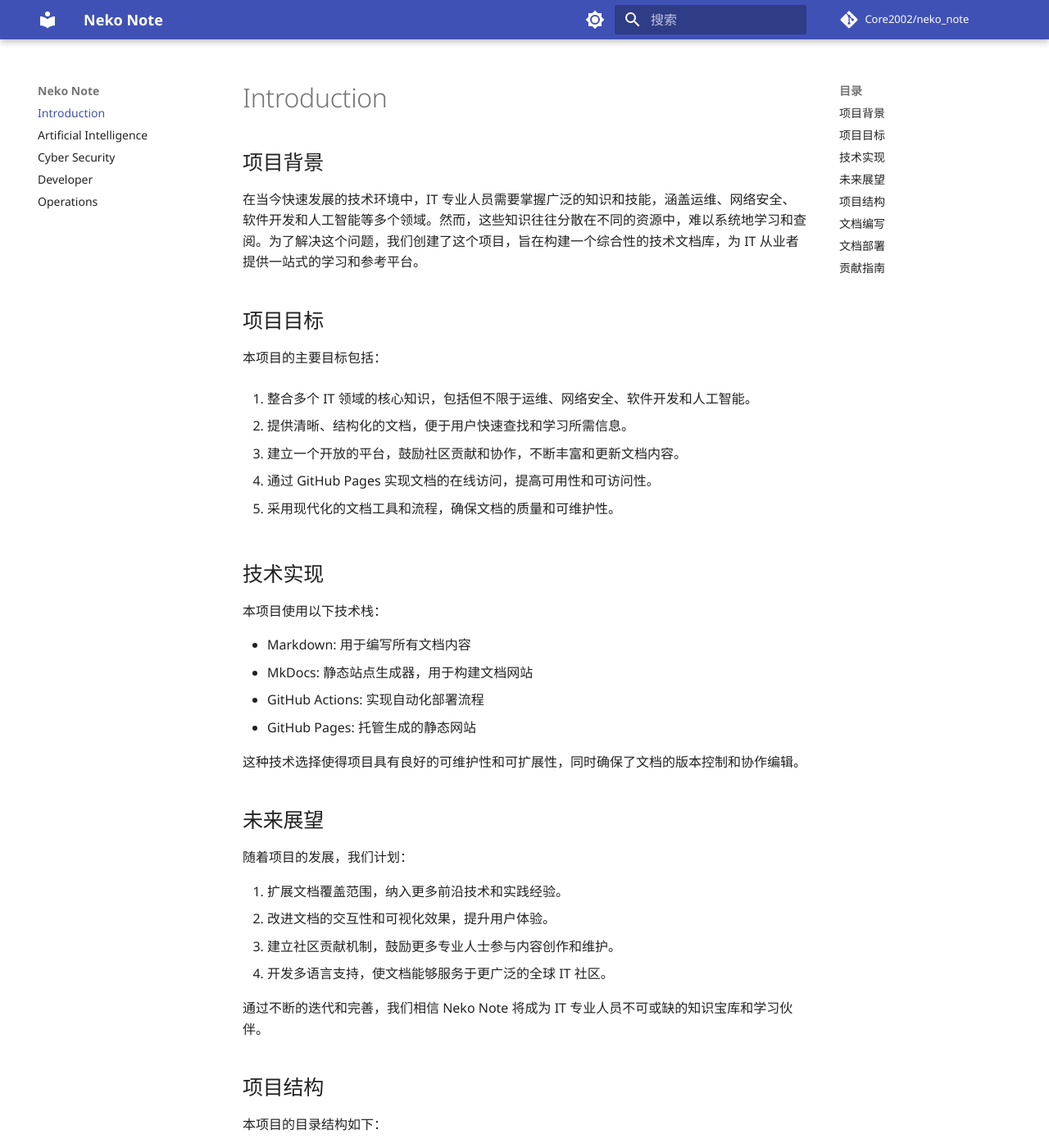
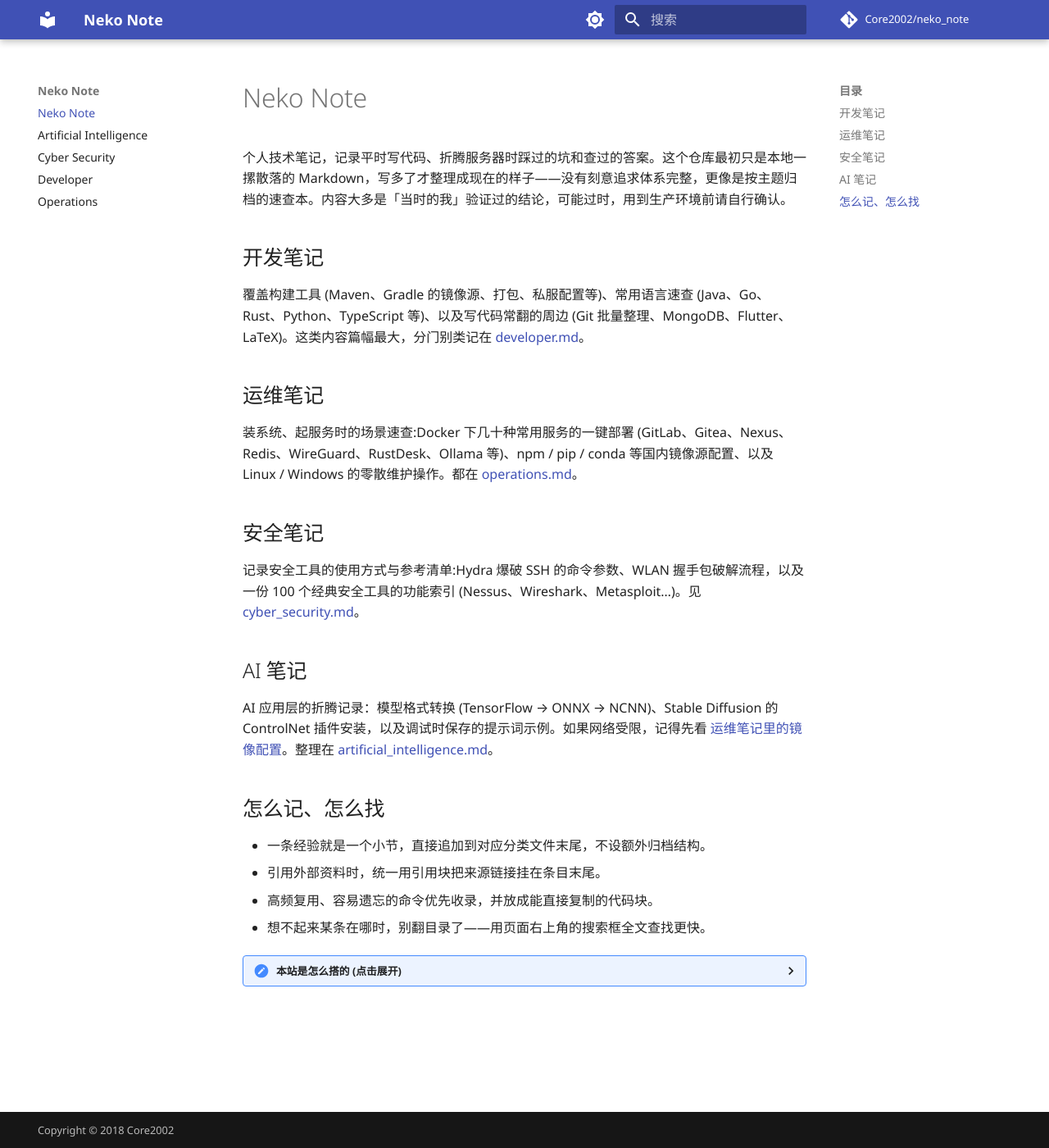
Before and after one commit to Core2002/neko_note, an MkDocs documentation site: the page built from docs/index.md, in a window 1280 px wide and 1400 px high. Shown: the whole window at 82% size. Built offline with MkDocs 1.6.1 and Material for MkDocs 9.7.7, drawn with Linux system fonts in a browser that asks for light colours; comment, search, counter and statistics services are not loaded; some of the changed text lies outside the part shown.

Commit message:
✨ Feat: Revise index.md to enhance clarity and structure of personal technical notes

````diff
--- a/docs/index.md
+++ b/docs/index.md
@@ -1,130 +1,42 @@
-# Introduction
+# Neko Note
 
-## 项目背景
+个人技术笔记，记录平时写代码、折腾服务器时踩过的坑和查过的答案。这个仓库最初只是本地一摞散落的 Markdown，写多了才整理成现在的样子——没有刻意追求体系完整，更像是按主题归档的速查本。内容大多是「当时的我」验证过的结论，可能过时，用到生产环境前请自行确认。
 
-在当今快速发展的技术环境中，IT 专业人员需要掌握广泛的知识和技能，涵盖运维、网络安全、软件开发和人工智能等多个领域。然而，这些知识往往分散在不同的资源中，难以系统地学习和查阅。为了解决这个问题，我们创建了这个项目，旨在构建一个综合性的技术文档库，为 IT 从业者提供一站式的学习和参考平台。
+## 开发笔记
 
-## 项目目标
+覆盖构建工具 (Maven、Gradle 的镜像源、打包、私服配置等)、常用语言速查 (Java、Go、Rust、Python、TypeScript 等)、以及写代码常翻的周边 (Git 批量整理、MongoDB、Flutter、LaTeX)。这类内容篇幅最大，分门别类记在 [developer.md](developer.md)。
 
-本项目的主要目标包括：
+## 运维笔记
 
-1. 整合多个 IT 领域的核心知识，包括但不限于运维、网络安全、软件开发和人工智能。
+装系统、起服务时的场景速查:Docker 下几十种常用服务的一键部署 (GitLab、Gitea、Nexus、Redis、WireGuard、RustDesk、Ollama 等)、npm / pip / conda 等国内镜像源配置、以及 Linux / Windows 的零散维护操作。都在 [operations.md](operations.md)。
 
-2. 提供清晰、结构化的文档，便于用户快速查找和学习所需信息。
+## 安全笔记
 
-3. 建立一个开放的平台，鼓励社区贡献和协作，不断丰富和更新文档内容。
+记录安全工具的使用方式与参考清单:Hydra 爆破 SSH 的命令参数、WLAN 握手包破解流程，以及一份 100 个经典安全工具的功能索引 (Nessus、Wireshark、Metasploit…)。见 [cyber_security.md](cyber_security.md)。
 
-4. 通过 GitHub Pages 实现文档的在线访问，提高可用性和可访问性。
+## AI 笔记
 
-5. 采用现代化的文档工具和流程，确保文档的质量和可维护性。
+AI 应用层的折腾记录：模型格式转换 (TensorFlow → ONNX → NCNN)、Stable Diffusion 的 ControlNet 插件安装，以及调试时保存的提示词示例。如果网络受限，记得先看 [运维笔记里的镜像配置](./operations.md#huggingface)。整理在 [artificial_intelligence.md](artificial_intelligence.md)。
 
-## 技术实现
+## 怎么记、怎么找
 
-本项目使用以下技术栈：
+- 一条经验就是一个小节，直接追加到对应分类文件末尾，不设额外归档结构。
+- 引用外部资料时，统一用引用块把来源链接挂在条目末尾。
+- 高频复用、容易遗忘的命令优先收录，并放成能直接复制的代码块。
+- 想不起来某条在哪时，别翻目录了——用页面右上角的搜索框全文查找更快。
 
-- Markdown: 用于编写所有文档内容
-- MkDocs: 静态站点生成器，用于构建文档网站
-- GitHub Actions: 实现自动化部署流程
-- GitHub Pages: 托管生成的静态网站
+<details>
+<summary>本站是怎么搭的 (点击展开)</summary>
 
-这种技术选择使得项目具有良好的可维护性和可扩展性，同时确保了文档的版本控制和协作编辑。
+内容以 Markdown 存放在 `docs/` 目录，用 **MkDocs + Material 主题**渲染成静态站。push 到仓库后，由 GitHub Actions 里的 `ci.yml` 自动执行 `mkdocs gh-deploy`,构建产物推送到 `gh-pages` 分支，由 GitHub Pages 托管。
 
-## 未来展望
+本地预览：
 
-随着项目的发展，我们计划：
-
-1. 扩展文档覆盖范围，纳入更多前沿技术和实践经验。
-2. 改进文档的交互性和可视化效果，提升用户体验。
-3. 建立社区贡献机制，鼓励更多专业人士参与内容创作和维护。
-4. 开发多语言支持，使文档能够服务于更广泛的全球 IT 社区。
-
-通过不断的迭代和完善，我们相信 Neko Note 将成为 IT 专业人员不可或缺的知识宝库和学习伙伴。
-
-## 项目结构
-
-本项目的目录结构如下：
-
-```text
-neko_note/
-├── docs/
-│   ├── index.md
-│   ├── operations.md
-│   ├── cyber_security.md
-│   ├── developer.md
-│   └── artificial_intelligence.md
-├── .github/
-│   └── workflows/
-│       └── ci.yml
-├── mkdocs.yml
-└── README.md
+```bash
+pip install mkdocs-material
+mkdocs serve
 ```
 
-主要文件说明：
+启动后访问 `http://127.0.0.1:8000`,修改内容会实时刷新;确认无误后直接 push，部署会自动完成。
 
-- `docs/`: 存放所有文档内容的目录
-- `docs/index.md`: 文档首页
-- `docs/operations.md`: 运维相关文档
-- `docs/cyber_security.md`: 网络安全相关文档
-- `docs/developer.md`: 开发相关文档
-- `docs/artificial_intelligence.md`: AI 相关文档
-- `.github/workflows/ci.yml`: GitHub Actions CI 配置文件
-- `mkdocs.yml`: MkDocs 配置文件
-- `README.md`: 项目说明文件
-
-## 文档编写
-
-文档采用 Markdown 格式编写，存放在`docs`目录下。主要包含以下几个部分：
-
-1. 运维文档 (operations.md):
-   - Docker 相关操作
-   - 系统管理
-   - 网络配置等
-
-2. 网络安全文档 (cyber_security.md):
-   - 渗透测试工具
-   - 安全扫描
-   - 漏洞分析等
-
-3. 开发文档 (developer.md):
-   - 编程语言
-   - 框架使用
-   - 开发工具等
-
-4. AI 文档 (artificial_intelligence.md):
-   - 机器学习
-   - 深度学习
-   - AI 应用等
-
-编写文档时，请遵循以下规范：
-
-- 使用 `Markdown` 语法
-- 标题使用 `#` 号标记，最多到六级标题
-- 代码块使用 ` ``` ` 标记，并指定语言
-- 适当使用 `列表`、 `表格` 等方式组织内容
-- 添加必要的 `注释` 和 `说明`
-
-## 文档部署
-
-本项目使用 MkDocs 生成静态网站，并通过 GitHub Actions 自动部署到 GitHub Pages。
-
-部署流程如下：
-
-1. 提交代码到 main 分支
-2. GitHub Actions 自动触发 ci.yml 工作流
-3. 安装 Python 环境和 MkDocs
-4. 使用 mkdocs gh-deploy 命令构建并部署网站
-5. 生成的静态文件推送到 gh-pages 分支
-6. GitHub Pages 从 gh-pages 分支提供网站访问
-
-您可以通过 <https://www.fifu.fun/neko_note> 访问生成的文档网站。
-
-## 贡献指南
-
-欢迎提交 Pull Request 来完善文档内容。在贡献时，请注意：
-
-- 遵循现有的文档结构和风格
-- 保持文档的准确性和时效性
-- 添加有价值的内容，避免重复
-- 提交前进行拼写和格式检查
-
-感谢您的贡献！
+</details>
````
